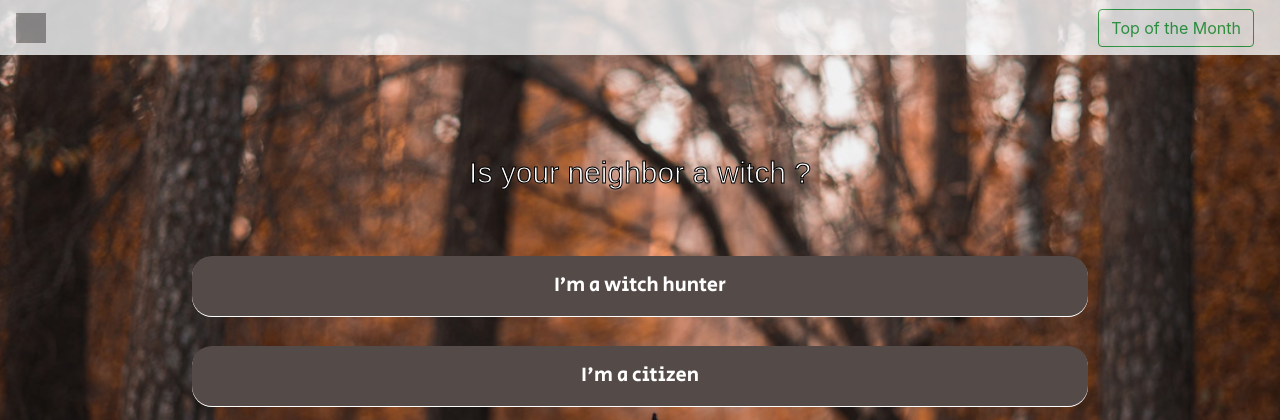
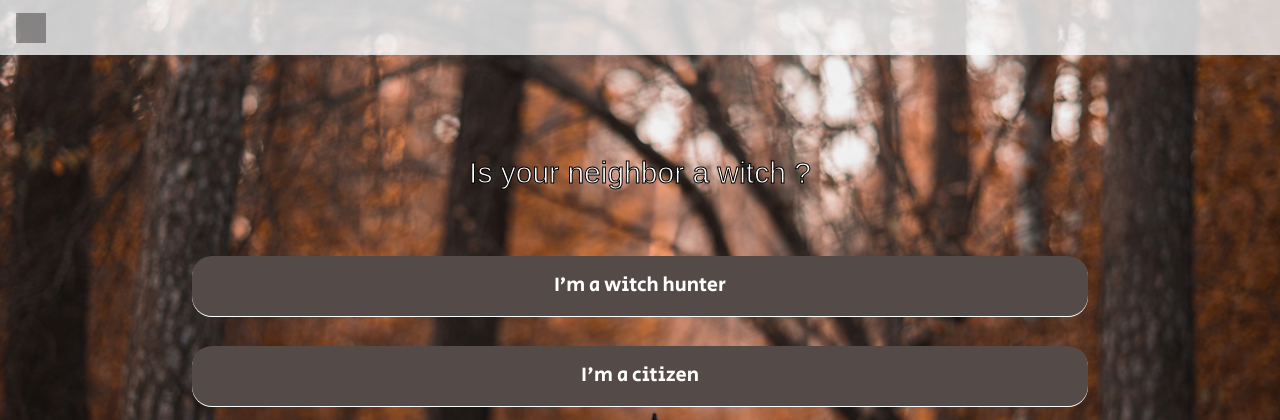
Before and after one commit to ClaireV38/hackathon1-cupcakes, a PHP site: template src/View/Home/index.html.twig in a window 1280 px wide. Shown: the top 420 px of the page. Run offline with PHP 8.4, Linux system fonts and the light colour scheme; the template is opened without the code that fills it, so the values that code supplies are empty; some libraries are stand-ins or nearby versions; some web fonts are replaced; grey boxes are pictures that could not be loaded.

Commit message:
button employe top of the month displayed only if logged

```diff
--- a/src/View/layout.html.twig
+++ b/src/View/layout.html.twig
@@ -19,9 +19,10 @@
 
 <body class="home-page-body">
 <nav class="navbar navbar-light bg-light">
+
     <a class="navbar-brand" href="/"><img src="/assets/images/witch.png" class="logo"></a>
-    <a href="/employee/index" class="btn btn-outline-success" id="employeeOfTheMonth"> Top of the Month </a>
     {% if app.inquisitor %}
+        <a href="/employee/index" class="btn btn-outline-success" id="employeeOfTheMonth"> Top of the Month </a>
         <a href="/Inquisitor/logout" class="btn btn-outline-danger" id="logoutbtn">Logout</a>
     {% endif %}
 </nav>
```
